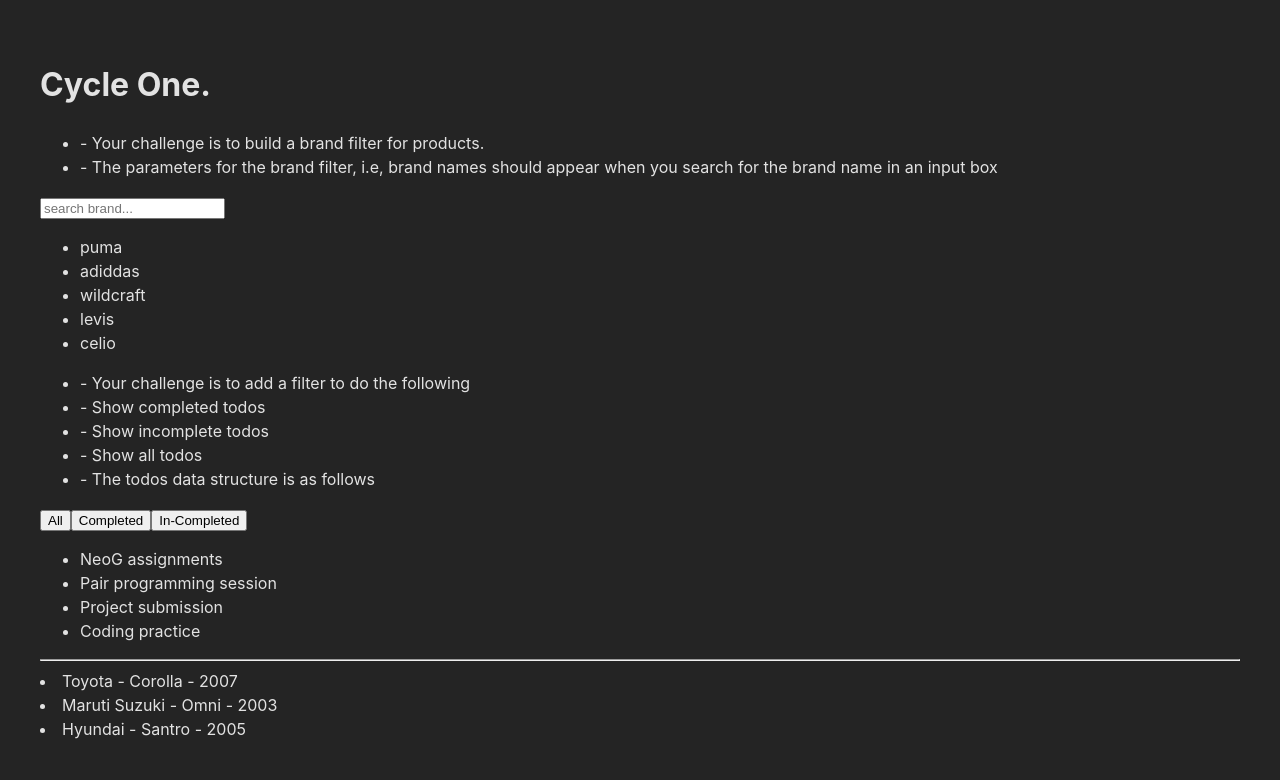
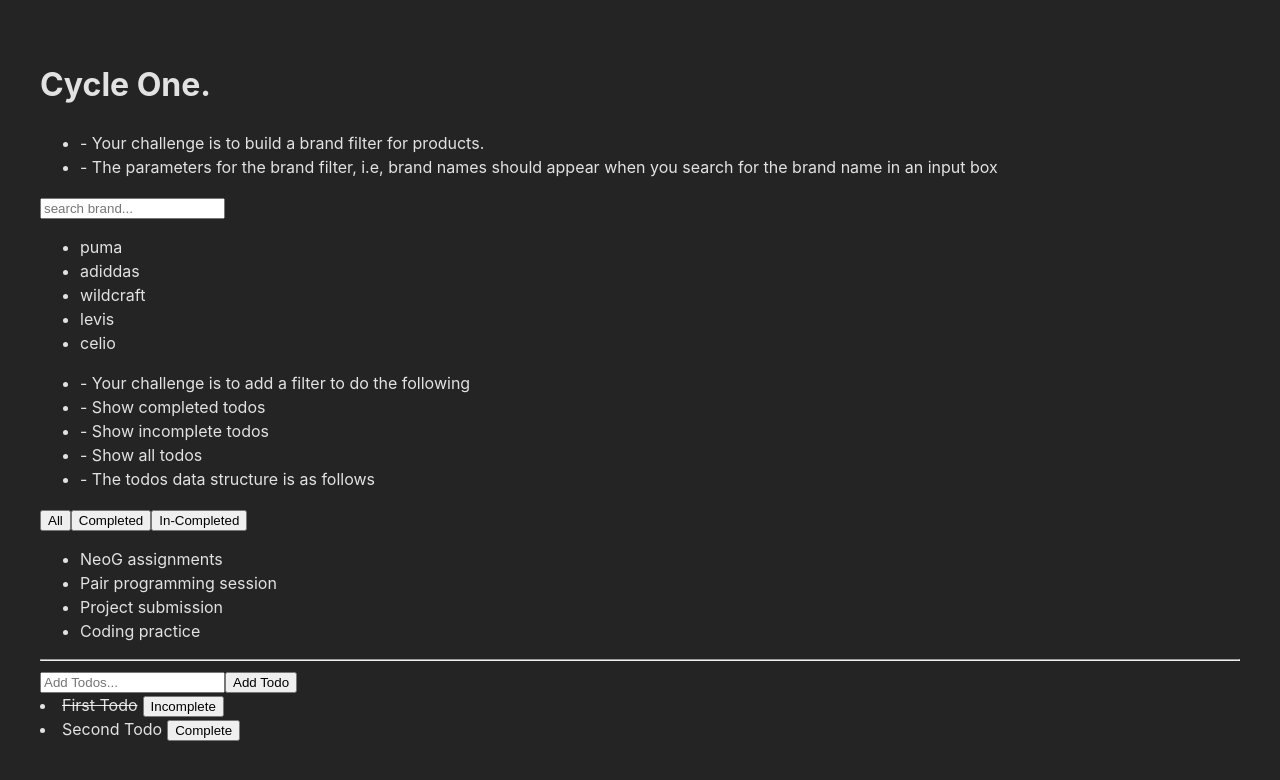
Before and after one commit to MiheerTamkhane/interview-prep, a React (Vite) app: page / in a window 1280 px wide. Shown: the top 780 px of the page. Built offline with nearby package versions, Linux system fonts and the light colour scheme.

Commit message:
Completed the TODO app in question 2

```diff
--- a/src/components/cycleOne/Question2.tsx
+++ b/src/components/cycleOne/Question2.tsx
@@ -13,30 +13,64 @@
 const TodoApp = () => {
   const data = [
     {
-      id: "c1",
-      brand: "Toyota",
-      make: "Corolla",
-      model: "2007",
+      id: 1,
+      text: "First Todo",
+      completed: true,
     },
     {
-      id: "c2",
-      brand: "Maruti Suzuki",
-      make: "Omni",
-      model: "2003",
-    },
-    {
-      id: "c3",
-      brand: "Hyundai",
-      make: "Santro",
-      model: "2005",
+      id: 2,
+      text: "Second Todo",
+      completed: false,
     },
   ];
-  const [todos, setTodos] = useState(data);
+  type Todo = {
+    id: number;
+    text: string;
+    completed: boolean;
+  };
+
+  const [todos, setTodos] = useState<Todo[]>(data);
+  const [input, setInput] = useState<string>("");
+  function handleAddTodo() {
+    const item = {
+      id: Math.random(),
+      text: input,
+      completed: false,
+    };
+    setTodos((prevTodos) => [item, ...prevTodos]);
+    setInput("");
+  }
+
+  function completeTodoHandler(id: number) {
+    setTodos((prevTodos) =>
+      prevTodos.map((item) =>
+        item.id === id ? { ...item, completed: !item.completed } : item
+      )
+    );
+  }
   return (
     <>
-      {todos.map((todo) => (
-        <li>
-          {todo.brand} - {todo.make} - {todo.model}
+      <input
+        type="text"
+        placeholder="Add Todos..."
+        value={input}
+        onChange={(e) => {
+          setInput(e.target.value);
+        }}
+      />
+      <button onClick={handleAddTodo}>Add Todo</button>
+      {todos?.map((todo) => (
+        <li
+          key={todo.id}
+          style={todo.completed ? { textDecoration: "line-through" } : {}}
+        >
+          {todo.text}
+          <button
+            style={{ marginLeft: "5px" }}
+            onClick={() => completeTodoHandler(todo.id)}
+          >
+            {todo.completed ? "Incomplete" : "Complete"}
+          </button>
         </li>
       ))}
     </>
```
